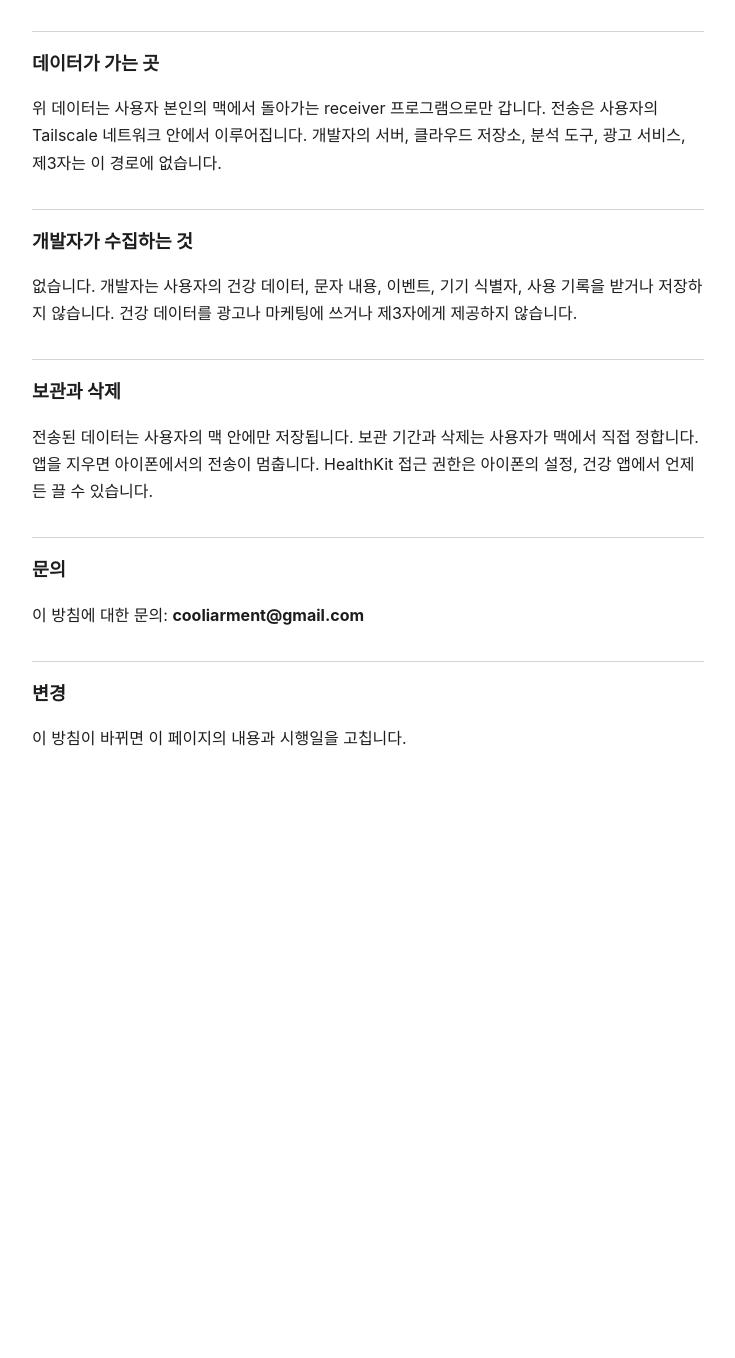
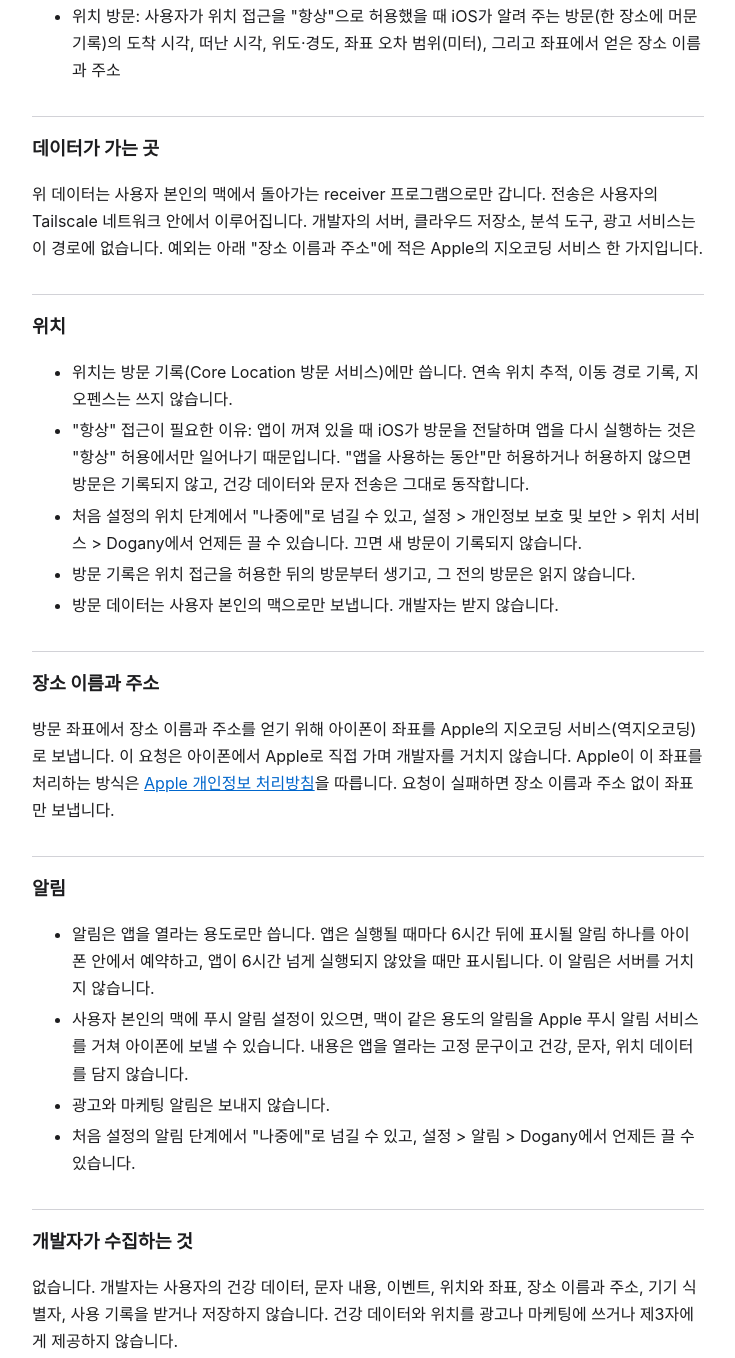
Before and after one commit to coolcoolk/dogany-pages, a plain HTML site: page index.html in a window 1280 px wide. Shown: the part 372-1730 px from the top of the page, without its empty margins (272-1007 px from the left). Before the commit the page ends 1204 px from the top, so only its background shows below. Drawn offline with Linux system fonts and the light colour scheme.

Commit message:
docs: privacy policy adds location visits, reverse geocoding, notifications

```diff
--- a/index.html
+++ b/index.html
@@ -5,38 +5,60 @@
 <meta name="viewport" content="width=device-width, initial-scale=1">
 <title>Dogany 개인정보 처리방침</title>
 <style>
-  :root { color-scheme: light dark; --fg:#1d1d1f; --bg:#fff; --mute:#6e6e73; --line:#d2d2d7; }
-  @media (prefers-color-scheme: dark) { :root { --fg:#f5f5f7; --bg:#1c1c1e; --mute:#a1a1a6; --line:#3a3a3c; } }
+  :root { color-scheme: light dark; --fg:#1d1d1f; --bg:#fff; --mute:#6e6e73; --line:#d2d2d7; --link:#0066cc; }
+  @media (prefers-color-scheme: dark) { :root { --fg:#f5f5f7; --bg:#1c1c1e; --mute:#a1a1a6; --line:#3a3a3c; --link:#2997ff; } }
   body { margin:0; background:var(--bg); color:var(--fg); font:16px/1.7 -apple-system, BlinkMacSystemFont, "Apple SD Gothic Neo", "Noto Sans KR", sans-serif; }
   main { max-width:42rem; margin:0 auto; padding:2rem 1rem 4rem; }
   h1 { font-size:1.6rem; margin:0 0 .25rem; }
   h2 { font-size:1.15rem; margin:2rem 0 .5rem; padding-top:1rem; border-top:1px solid var(--line); }
   p.meta { color:var(--mute); margin:0 0 1.5rem; }
   li { margin:.25rem 0; }
+  a { color:var(--link); }
 </style>
 </head>
 <body>
 <main>
 <h1>Dogany 개인정보 처리방침</h1>
-<p class="meta">시행일: 2026-10-01</p>
+<p class="meta">시행일: 2026-10-09</p>
 
-<p>Dogany는 아이폰의 건강 데이터, 문자 내용, 이벤트를 사용자 본인의 맥으로 보내는 앱입니다. 개발자는 이 데이터를 받지 않고, 수집하지 않습니다.</p>
+<p>Dogany는 아이폰의 건강 데이터, 문자 내용, 이벤트, 위치 방문을 사용자 본인의 맥으로 보내는 앱입니다. 개발자는 이 데이터를 받지 않고, 수집하지 않습니다.</p>
 
 <h2>다루는 데이터</h2>
 <ul>
   <li>건강 데이터: 사용자가 허용한 HealthKit 종류(운동, 수면, 걸음, 심박 등)</li>
   <li>문자 내용: 사용자가 단축어 앱에서 직접 만든 자동화가 보내도록 한 문자</li>
   <li>이벤트: 사용자가 설정한 알림이나 단축어 동작이 만든 기록</li>
+  <li>위치 방문: 사용자가 위치 접근을 "항상"으로 허용했을 때 iOS가 알려 주는 방문(한 장소에 머문 기록)의 도착 시각, 떠난 시각, 위도·경도, 좌표 오차 범위(미터), 그리고 좌표에서 얻은 장소 이름과 주소</li>
 </ul>
 
 <h2>데이터가 가는 곳</h2>
-<p>위 데이터는 사용자 본인의 맥에서 돌아가는 receiver 프로그램으로만 갑니다. 전송은 사용자의 Tailscale 네트워크 안에서 이루어집니다. 개발자의 서버, 클라우드 저장소, 분석 도구, 광고 서비스, 제3자는 이 경로에 없습니다.</p>
+<p>위 데이터는 사용자 본인의 맥에서 돌아가는 receiver 프로그램으로만 갑니다. 전송은 사용자의 Tailscale 네트워크 안에서 이루어집니다. 개발자의 서버, 클라우드 저장소, 분석 도구, 광고 서비스는 이 경로에 없습니다. 예외는 아래 "장소 이름과 주소"에 적은 Apple의 지오코딩 서비스 한 가지입니다.</p>
+
+<h2>위치</h2>
+<ul>
+  <li>위치는 방문 기록(Core Location 방문 서비스)에만 씁니다. 연속 위치 추적, 이동 경로 기록, 지오펜스는 쓰지 않습니다.</li>
+  <li>"항상" 접근이 필요한 이유: 앱이 꺼져 있을 때 iOS가 방문을 전달하며 앱을 다시 실행하는 것은 "항상" 허용에서만 일어나기 때문입니다. "앱을 사용하는 동안"만 허용하거나 허용하지 않으면 방문은 기록되지 않고, 건강 데이터와 문자 전송은 그대로 동작합니다.</li>
+  <li>처음 설정의 위치 단계에서 "나중에"로 넘길 수 있고, 설정 &gt; 개인정보 보호 및 보안 &gt; 위치 서비스 &gt; Dogany에서 언제든 끌 수 있습니다. 끄면 새 방문이 기록되지 않습니다.</li>
+  <li>방문 기록은 위치 접근을 허용한 뒤의 방문부터 생기고, 그 전의 방문은 읽지 않습니다.</li>
+  <li>방문 데이터는 사용자 본인의 맥으로만 보냅니다. 개발자는 받지 않습니다.</li>
+</ul>
+
+<h2>장소 이름과 주소</h2>
+<p>방문 좌표에서 장소 이름과 주소를 얻기 위해 아이폰이 좌표를 Apple의 지오코딩 서비스(역지오코딩)로 보냅니다. 이 요청은 아이폰에서 Apple로 직접 가며 개발자를 거치지 않습니다. Apple이 이 좌표를 처리하는 방식은 <a href="https://www.apple.com/legal/privacy/" rel="noopener">Apple 개인정보 처리방침</a>을 따릅니다. 요청이 실패하면 장소 이름과 주소 없이 좌표만 보냅니다.</p>
+
+<h2>알림</h2>
+<ul>
+  <li>알림은 앱을 열라는 용도로만 씁니다. 앱은 실행될 때마다 6시간 뒤에 표시될 알림 하나를 아이폰 안에서 예약하고, 앱이 6시간 넘게 실행되지 않았을 때만 표시됩니다. 이 알림은 서버를 거치지 않습니다.</li>
+  <li>사용자 본인의 맥에 푸시 알림 설정이 있으면, 맥이 같은 용도의 알림을 Apple 푸시 알림 서비스를 거쳐 아이폰에 보낼 수 있습니다. 내용은 앱을 열라는 고정 문구이고 건강, 문자, 위치 데이터를 담지 않습니다.</li>
+  <li>광고와 마케팅 알림은 보내지 않습니다.</li>
+  <li>처음 설정의 알림 단계에서 "나중에"로 넘길 수 있고, 설정 &gt; 알림 &gt; Dogany에서 언제든 끌 수 있습니다.</li>
+</ul>
 
 <h2>개발자가 수집하는 것</h2>
-<p>없습니다. 개발자는 사용자의 건강 데이터, 문자 내용, 이벤트, 기기 식별자, 사용 기록을 받거나 저장하지 않습니다. 건강 데이터를 광고나 마케팅에 쓰거나 제3자에게 제공하지 않습니다.</p>
+<p>없습니다. 개발자는 사용자의 건강 데이터, 문자 내용, 이벤트, 위치와 좌표, 장소 이름과 주소, 기기 식별자, 사용 기록을 받거나 저장하지 않습니다. 건강 데이터와 위치를 광고나 마케팅에 쓰거나 제3자에게 제공하지 않습니다.</p>
 
 <h2>보관과 삭제</h2>
-<p>전송된 데이터는 사용자의 맥 안에만 저장됩니다. 보관 기간과 삭제는 사용자가 맥에서 직접 정합니다. 앱을 지우면 아이폰에서의 전송이 멈춥니다. HealthKit 접근 권한은 아이폰의 설정, 건강 앱에서 언제든 끌 수 있습니다.</p>
+<p>전송된 데이터는 사용자의 맥 안에만 저장됩니다. 보관 기간과 삭제는 사용자가 맥에서 직접 정합니다. 앱을 지우면 아이폰에서의 전송이 멈춥니다. HealthKit 접근 권한은 아이폰의 설정, 건강 앱에서, 위치 접근은 설정 &gt; 개인정보 보호 및 보안 &gt; 위치 서비스 &gt; Dogany에서, 알림은 설정 &gt; 알림 &gt; Dogany에서 언제든 끌 수 있습니다.</p>
 
 <h2>문의</h2>
 <p>이 방침에 대한 문의: <strong>cooliarment@gmail.com</strong></p>
```
